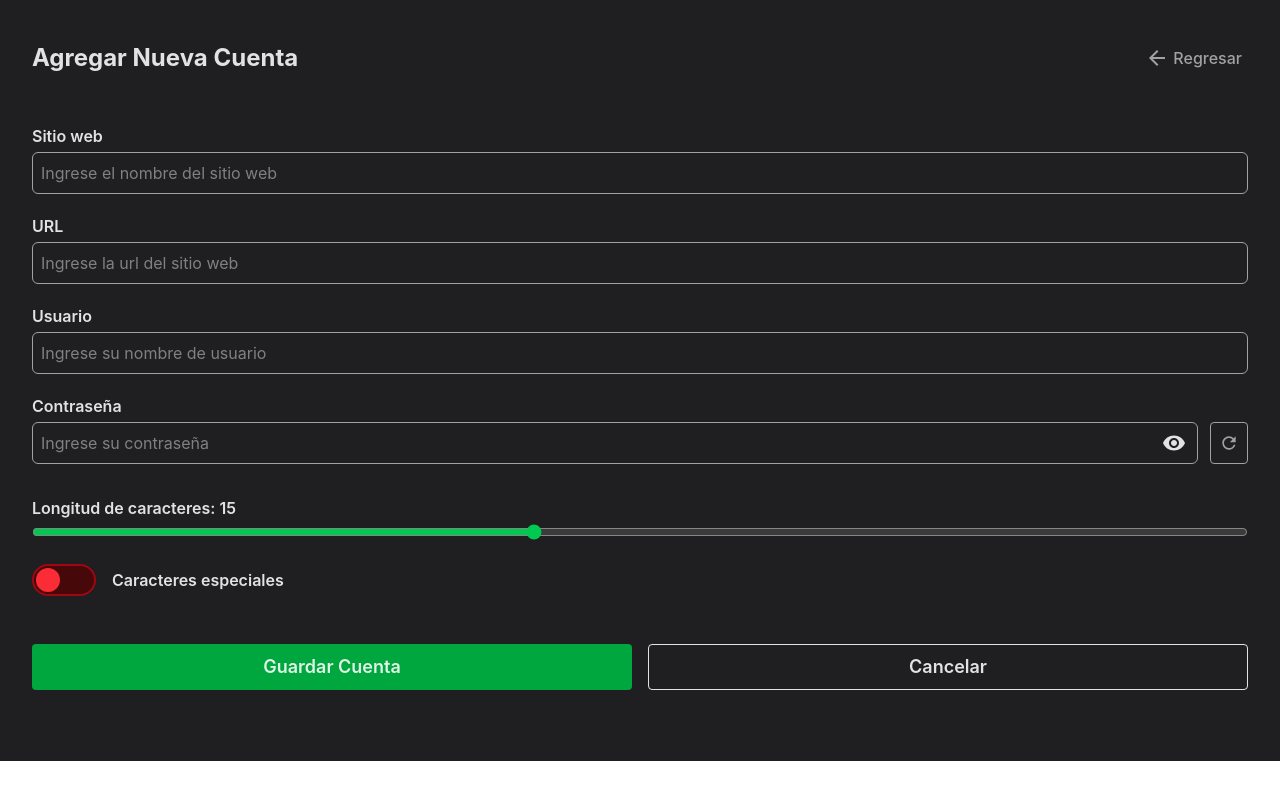
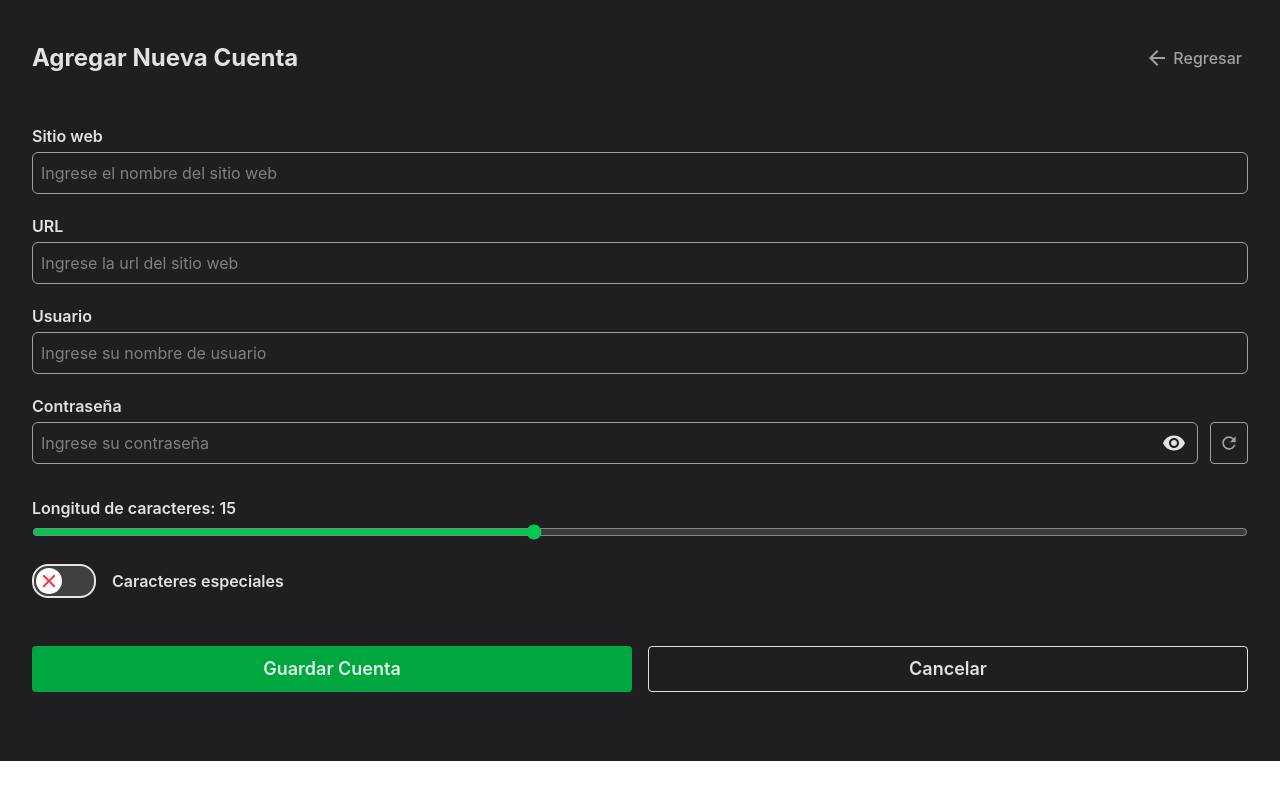
Before and after one commit to whatarelive/passwords-app-windows, a React (Vite) app: page /#/add in a window 1280 px wide. Built offline with nearby package versions, Linux system fonts and the light colour scheme.

Commit message:
Arreglo de estilos y funcionanmiento del toggle button para los caracteres especiales

```diff
--- a/src/pages/app/AddAccountPage.tsx
+++ b/src/pages/app/AddAccountPage.tsx
@@ -1,7 +1,7 @@
 import clsx from "clsx";
 import { useState } from "react";
 import { NavLink, useNavigate } from "react-router";
-import { MdVisibility, MdVisibilityOff, MdArrowBack, MdRefresh } from "react-icons/md";
+import { MdVisibility, MdVisibilityOff, MdArrowBack, MdRefresh, MdCheck, MdClose } from "react-icons/md";
 
 function AddAccountPage() {
   const [viewPass, setViewPass] = useState(false);
@@ -120,22 +120,34 @@ function AddAccountPage() {
         <div className="flex items-center gap-4 mt-6 mb-12">
           <button
             id="specialCaract"
-            onClick={() => setSpecialCaract(!specialCaract)}
+            onClick={(e) => {
+              e.preventDefault();
+              setSpecialCaract(!specialCaract);
+            }}
             className={clsx(
-              "flex p-0.5 w-16 rounded-2xl border-2 transition-all duration-1000",
+              "flex p-0.5 w-16 rounded-2xl border-2 bg-neutral-700 transition-transform duration-1000",
               {
-                "justify-end bg-green-950 border-green-800": specialCaract,
-                "justify-start bg-red-950 border-red-800" : !specialCaract,
+                "justify-end": specialCaract,
+                "justify-start" : !specialCaract,
               }
             )}
           >
-            <span className={clsx(
-              "w-6 h-6 cursor-pointer rounded-full transition-all duration-1000",
-              {
-                "bg-green-500" : specialCaract,
-                "bg-red-500" : !specialCaract,
-              }
-            )}/>
+            <span className="p-0.5 cursor-pointer rounded-full bg-white transition-all duration-1000">
+              <i
+                className={clsx(
+                  {
+                    "text-green-500" : specialCaract,
+                    "text-red-500" : !specialCaract,
+                  }
+                )}
+              >
+                {
+                  specialCaract
+                    ? <MdCheck size={22}/>
+                    : <MdClose size={22}/>
+                }
+              </i>
+            </span>
           </button>
           <label htmlFor="specialCaract" className="font-semibold">
             Caracteres especiales
--- a/src/pages/app/EditAccountPage.tsx
+++ b/src/pages/app/EditAccountPage.tsx
@@ -146,7 +146,10 @@ function EditAccountPage() {
         <div className="flex items-center gap-4 mt-6 mb-12">
           <button
             id="specialCaract"
-            onClick={() => setSpecialCaract(!specialCaract)}
+            onClick={(e) => {
+              e.preventDefault();
+              setSpecialCaract(!specialCaract);
+            }}
             className={clsx(
               "flex p-0.5 w-16 rounded-2xl border-2 bg-neutral-700 transition-transform duration-1000",
               {
```
